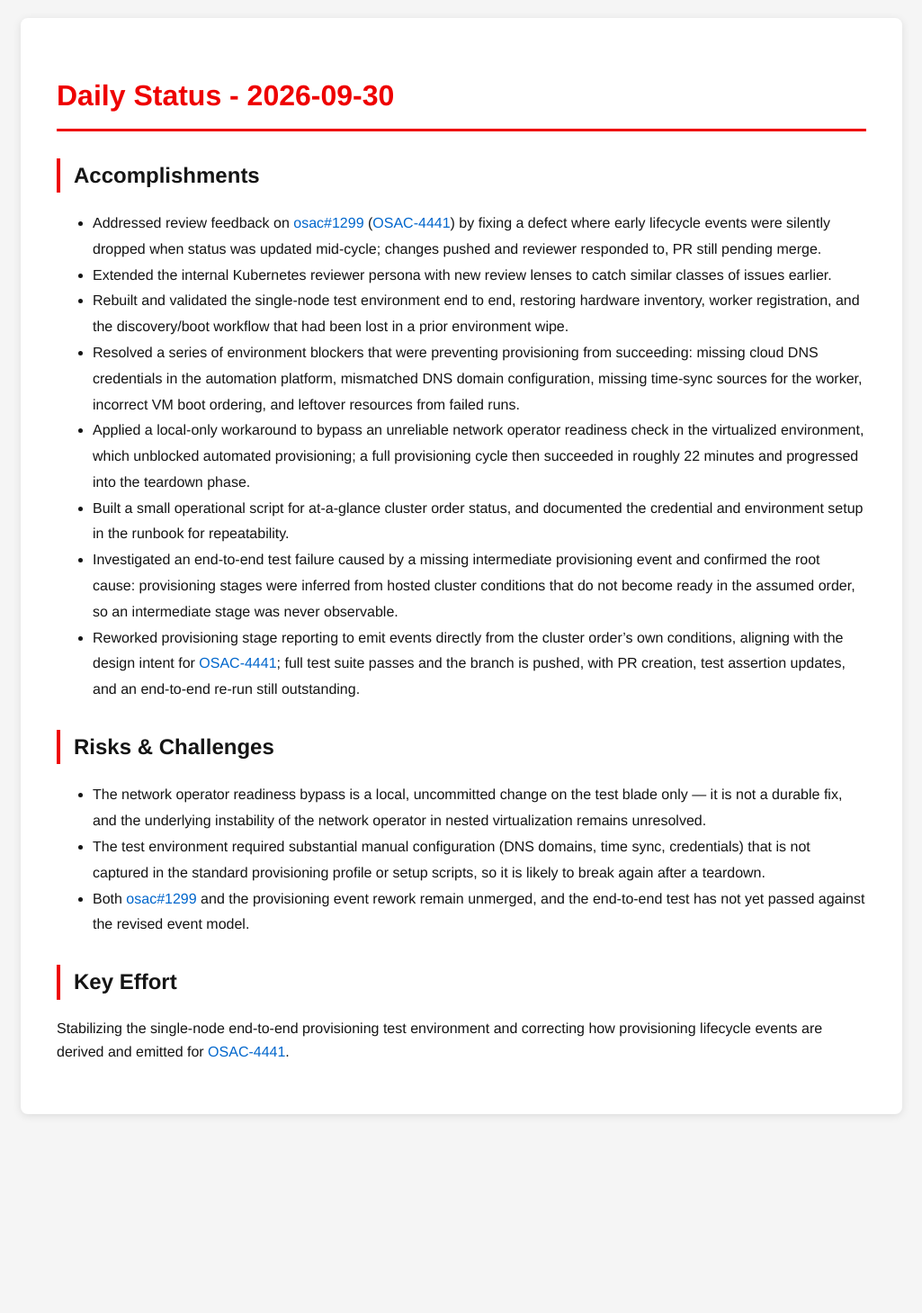
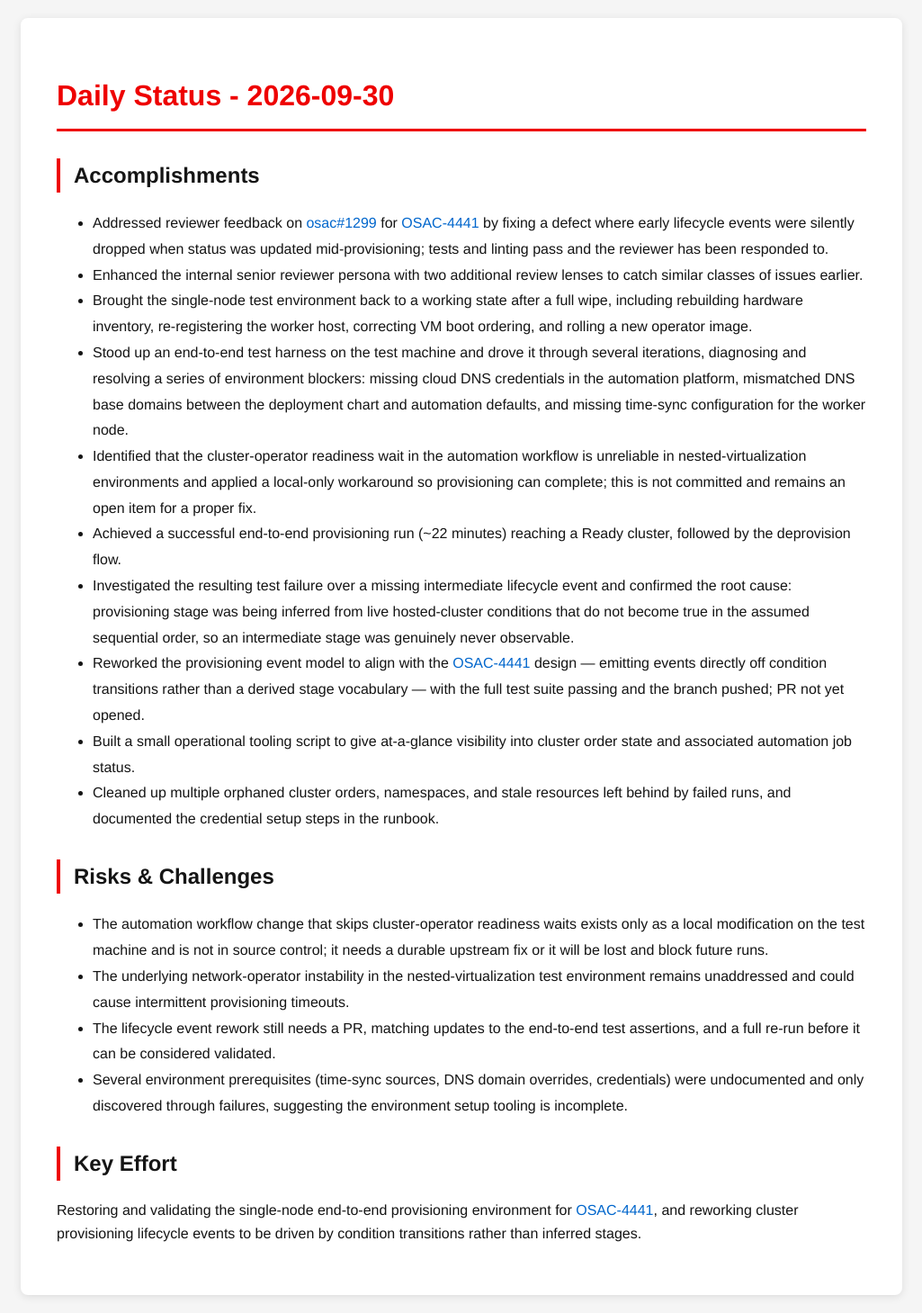
Before and after one commit to tzvatot/daily-status, a Jekyll site: the page built from 2026-09-30.md, in a window 1280 px wide. Shown: the whole page at 90% size, without its empty margins (127-1152 px from the left). Built offline with Jekyll 4.4.1, drawn with Linux system fonts in a browser that asks for light colours; before the commit the page ends 1258 px from its top, so only the background shows below that.

Commit message:
Daily status update - 2026-09-30

```diff
--- a/2026-09-30.md
+++ b/2026-09-30.md
@@ -7,22 +7,22 @@ date: 2026-09-30
 # Daily Status - 2026-09-30
 
 ## Accomplishments
-
-- Addressed review feedback on [osac#1299](https://github.com/osac-project/osac/pull/1299) ([OSAC-4441](https://redhat.atlassian.net/browse/OSAC-4441)) by fixing a defect where early lifecycle events were silently dropped when status was updated mid-cycle; changes pushed and reviewer responded to, PR still pending merge.
-- Extended the internal Kubernetes reviewer persona with new review lenses to catch similar classes of issues earlier.
-- Rebuilt and validated the single-node test environment end to end, restoring hardware inventory, worker registration, and the discovery/boot workflow that had been lost in a prior environment wipe.
-- Resolved a series of environment blockers that were preventing provisioning from succeeding: missing cloud DNS credentials in the automation platform, mismatched DNS domain configuration, missing time-sync sources for the worker, incorrect VM boot ordering, and leftover resources from failed runs.
-- Applied a local-only workaround to bypass an unreliable network operator readiness check in the virtualized environment, which unblocked automated provisioning; a full provisioning cycle then succeeded in roughly 22 minutes and progressed into the teardown phase.
-- Built a small operational script for at-a-glance cluster order status, and documented the credential and environment setup in the runbook for repeatability.
-- Investigated an end-to-end test failure caused by a missing intermediate provisioning event and confirmed the root cause: provisioning stages were inferred from hosted cluster conditions that do not become ready in the assumed order, so an intermediate stage was never observable.
-- Reworked provisioning stage reporting to emit events directly from the cluster order's own conditions, aligning with the design intent for [OSAC-4441](https://redhat.atlassian.net/browse/OSAC-4441); full test suite passes and the branch is pushed, with PR creation, test assertion updates, and an end-to-end re-run still outstanding.
+- Addressed reviewer feedback on [osac#1299](https://github.com/osac-project/osac/pull/1299) for [OSAC-4441](https://redhat.atlassian.net/browse/OSAC-4441) by fixing a defect where early lifecycle events were silently dropped when status was updated mid-provisioning; tests and linting pass and the reviewer has been responded to.
+- Enhanced the internal senior reviewer persona with two additional review lenses to catch similar classes of issues earlier.
+- Brought the single-node test environment back to a working state after a full wipe, including rebuilding hardware inventory, re-registering the worker host, correcting VM boot ordering, and rolling a new operator image.
+- Stood up an end-to-end test harness on the test machine and drove it through several iterations, diagnosing and resolving a series of environment blockers: missing cloud DNS credentials in the automation platform, mismatched DNS base domains between the deployment chart and automation defaults, and missing time-sync configuration for the worker node.
+- Identified that the cluster-operator readiness wait in the automation workflow is unreliable in nested-virtualization environments and applied a local-only workaround so provisioning can complete; this is not committed and remains an open item for a proper fix.
+- Achieved a successful end-to-end provisioning run (~22 minutes) reaching a Ready cluster, followed by the deprovision flow.
+- Investigated the resulting test failure over a missing intermediate lifecycle event and confirmed the root cause: provisioning stage was being inferred from live hosted-cluster conditions that do not become true in the assumed sequential order, so an intermediate stage was genuinely never observable.
+- Reworked the provisioning event model to align with the [OSAC-4441](https://redhat.atlassian.net/browse/OSAC-4441) design — emitting events directly off condition transitions rather than a derived stage vocabulary — with the full test suite passing and the branch pushed; PR not yet opened.
+- Built a small operational tooling script to give at-a-glance visibility into cluster order state and associated automation job status.
+- Cleaned up multiple orphaned cluster orders, namespaces, and stale resources left behind by failed runs, and documented the credential setup steps in the runbook.
 
 ## Risks & Challenges
-
-- The network operator readiness bypass is a local, uncommitted change on the test blade only — it is not a durable fix, and the underlying instability of the network operator in nested virtualization remains unresolved.
-- The test environment required substantial manual configuration (DNS domains, time sync, credentials) that is not captured in the standard provisioning profile or setup scripts, so it is likely to break again after a teardown.
-- Both [osac#1299](https://github.com/osac-project/osac/pull/1299) and the provisioning event rework remain unmerged, and the end-to-end test has not yet passed against the revised event model.
+- The automation workflow change that skips cluster-operator readiness waits exists only as a local modification on the test machine and is not in source control; it needs a durable upstream fix or it will be lost and block future runs.
+- The underlying network-operator instability in the nested-virtualization test environment remains unaddressed and could cause intermittent provisioning timeouts.
+- The lifecycle event rework still needs a PR, matching updates to the end-to-end test assertions, and a full re-run before it can be considered validated.
+- Several environment prerequisites (time-sync sources, DNS domain overrides, credentials) were undocumented and only discovered through failures, suggesting the environment setup tooling is incomplete.
 
 ## Key Effort
-
-Stabilizing the single-node end-to-end provisioning test environment and correcting how provisioning lifecycle events are derived and emitted for [OSAC-4441](https://redhat.atlassian.net/browse/OSAC-4441).
+Restoring and validating the single-node end-to-end provisioning environment for [OSAC-4441](https://redhat.atlassian.net/browse/OSAC-4441), and reworking cluster provisioning lifecycle events to be driven by condition transitions rather than inferred stages.
```
